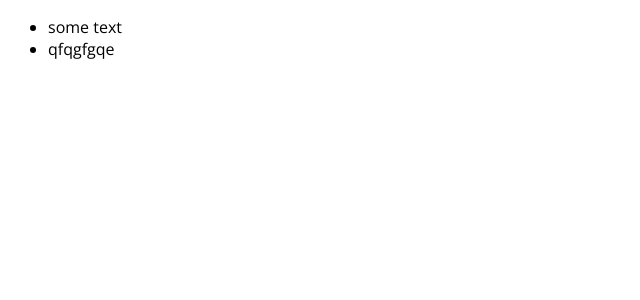
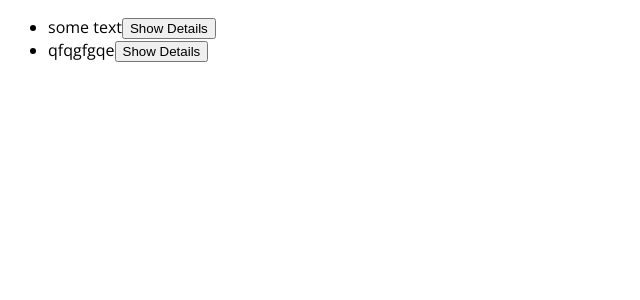
Before and after one commit to sailakshmy/NextJSAPIRoutes, a Next.js app in the folder nextjs-course-code-07-api-routes-starting-project/: page /feedback in a window 1280 px wide. Shown: the top 300 px of the page, without its empty margins (0-640 px from the left). Built offline with nearby package versions, Linux system fonts and the light colour scheme.

Commit message:
Created Dynamic API routes

```diff
--- /dev/null
+++ b/nextjs-course-code-07-api-routes-starting-project/pages/api/[feedbackId].js
@@ -0,0 +1,11 @@
+import { buildFeedbackPath, extractFeedback } from "./feedback";
+
+export default function handler(req, res) {
+  const feedbackId = req.query.feedbackId;
+  const filePath = buildFeedbackPath();
+  const data = extractFeedback(filePath);
+  const feedback = data?.find((item) => item?.id === feedbackId);
+  res.status(200).json({
+    feedback,
+  });
+}
--- a/nextjs-course-code-07-api-routes-starting-project/pages/feedback/index.js
+++ b/nextjs-course-code-07-api-routes-starting-project/pages/feedback/index.js
@@ -1,13 +1,28 @@
-import React from "react";
+import React, { useState } from "react";
 import { buildFeedbackPath, extractFeedback } from "../api/feedback";
 
 const Feedback = (props) => {
+  const [feedbackDetails, setFeedbackDetails] = useState();
+  const showFeedbackDetails = (id) => {
+    fetch(`/api/${id}`)
+      .then((data) => data.json())
+      .then((data) => setFeedbackDetails(data.feedback));
+  };
   return (
-    <ul>
-      {props.feedbackItems.map((feedback) => (
-        <li key={feedback.id}>{feedback.text}</li>
-      ))}
-    </ul>
+    <>
+      <ul>
+        {props.feedbackItems.map((feedback) => (
+          <li key={feedback.id}>
+            {feedback.text}
+
+            <button onClick={showFeedbackDetails.bind(null, feedback.id)}>
+              Show Details
+            </button>
+          </li>
+        ))}
+      </ul>
+      {feedbackDetails && <p>{feedbackDetails.email}</p>}
+    </>
   );
 };
 
```
